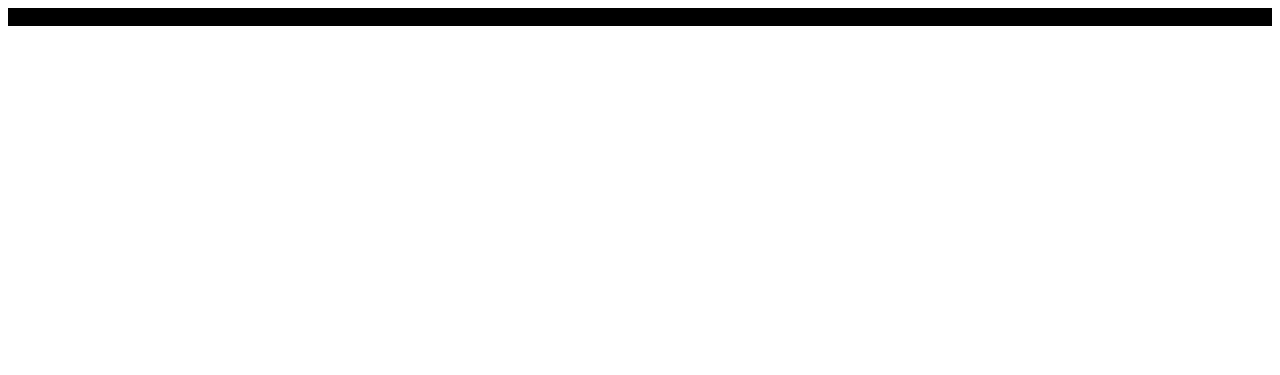
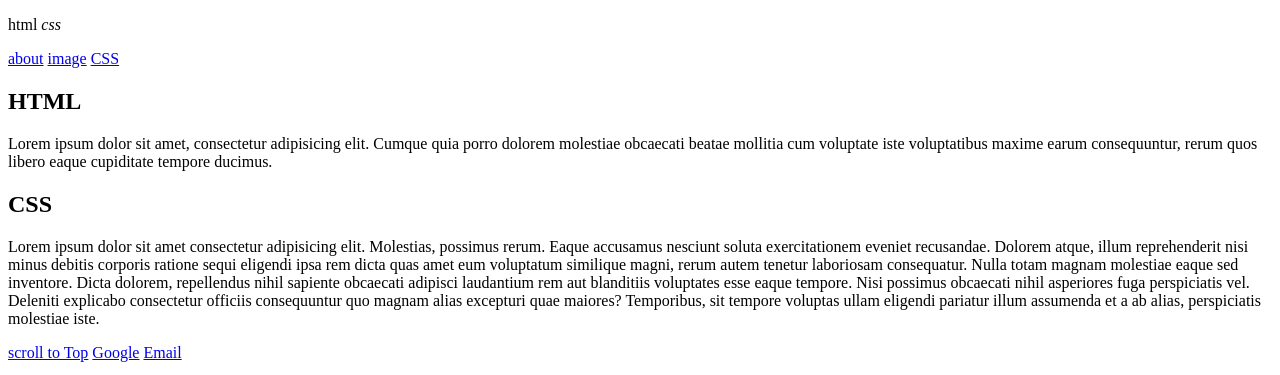
Before and after one commit to shresthasafa1/learningStage, a plain HTML site: page index.html in a window 1280 px wide. Shown: the top 375 px of the page. Drawn offline with Linux system fonts and the light colour scheme.

Commit message:
practice

```diff
--- a/index.html
+++ b/index.html
@@ -1,6 +1,51 @@
-<html>
-    <head>
-        <link rel="stylesheet" href="style.css">
-    </head>
-    <p class="font">hello world</p>
+<!DOCTYPE html>
+<html lang="en">
+  <head>
+    <meta charset="UTF-8" />
+    <meta http-equiv="X-UA-Compatible" content="IE=edge" />
+    <meta name="viewport" content="width=device-width, initial-scale=1.0" />
+    <meta name="description" />
+    <title></title>
+    <style>
+      img {
+        height: 500px;
+        width: 400px;
+        object-fit: cover;
+      }
+    </style>
+  </head>
+  <body>
+    <p>html <em>css</em></p>
+    <a href="/about.html">about</a>
+    <a href="images/index.png">image</a>
+    <a href="#css">CSS</a>
+    <h2>HTML</h2>
+    <p>
+      Lorem ipsum dolor sit amet, consectetur adipisicing elit. Cumque quia
+      porro dolorem molestiae obcaecati beatae mollitia cum voluptate iste
+      voluptatibus maxime earum consequuntur, rerum quos libero eaque cupiditate
+      tempore ducimus.
+    </p>
+    <h2 id="css">CSS</h2>
+    <p>
+      Lorem ipsum dolor sit amet consectetur adipisicing elit. Molestias,
+      possimus rerum. Eaque accusamus nesciunt soluta exercitationem eveniet
+      recusandae. Dolorem atque, illum reprehenderit nisi minus debitis corporis
+      ratione sequi eligendi ipsa rem dicta quas amet eum voluptatum similique
+      magni, rerum autem tenetur laboriosam consequatur. Nulla totam magnam
+      molestiae eaque sed inventore. Dicta dolorem, repellendus nihil sapiente
+      obcaecati adipisci laudantium rem aut blanditiis voluptates esse eaque
+      tempore. Nisi possimus obcaecati nihil asperiores fuga perspiciatis vel.
+      Deleniti explicabo consectetur officiis consequuntur quo magnam alias
+      excepturi quae maiores? Temporibus, sit tempore voluptas ullam eligendi
+      pariatur illum assumenda et a ab alias, perspiciatis molestiae iste.
+    </p>
+    <a href="#">scroll to Top</a>
+    <a href="https://google.com" target="_blank">Google</a>
+    <a href="mailto:saf2l000@gmail.com">Email</a>
+
+    <p></p>
+    <p></p>
+    <img src="images/mountain.jpg" alt="mountains" />
+  </body>
 </html>
```
Also changed, not shown: about.html (added, +10 -0 lines), images/index.png (added), 1 other file.
